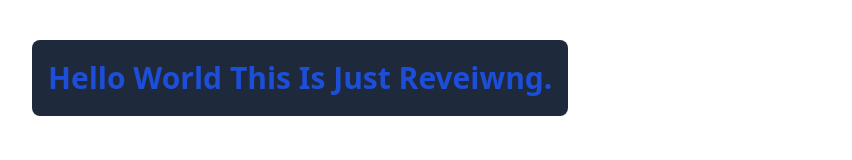
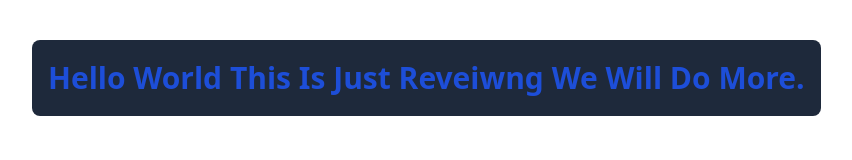
Before and after one commit to SubairMohamed/reviewing-tailwindcss, a website: page src/index.html in a window 1280 px wide. Shown: the whole page, without its empty margins (8-860 px from the left). Drawn offline with Linux system fonts and the light colour scheme.

Commit message:
Update index.html

```diff
--- a/src/index.html
+++ b/src/index.html
@@ -9,7 +9,7 @@
 
 <body>
     <h1 class="text-3xl text-blue-700 font-bold m-10 bg-slate-800 inline-block px-4 py-5 rounded-lg capitalize">
-        Hello world this is just reveiwng.
+        Hello world this is just reveiwng we will do more.
     </h1>
 </body>
 
```
